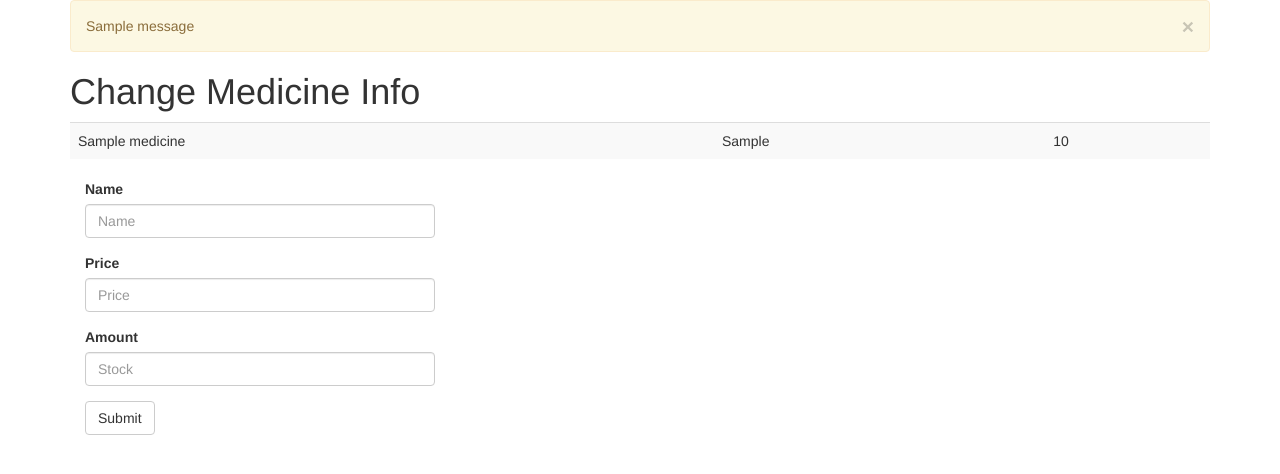
After one commit to Cornslakes/Database-Project-WWI21DSB, a Flask app: template templates/change_entity.html in a window 1280 px wide. The commit adds this page. Shown: the top 474 px of the page. Run offline with Flask 3, Linux system fonts and the light colour scheme; tables that the repository leaves empty hold one stand-in row (values such as "Sample post"); the template is opened without the code that fills it: values that come from a table or form of the project are taken from there, most other values are stand-ins (such as "Sample title", 1, 10 or a date in 2020); one stand-in notice (Sample message) is shown; some libraries are stand-ins or nearby versions.

Commit message:
Edit Button and deduct button for medicine

```diff
--- a/app.py
+++ b/app.py
@@ -1,11 +1,18 @@
 from flask import Flask, url_for, render_template, session, redirect, flash
 from flask_sqlalchemy import SQLAlchemy
 from flask_wtf import FlaskForm
-from wtforms import StringField, SubmitField
+from flask_wtf.form import _Auto
+from wtforms import StringField, SubmitField, SelectField
 from wtforms.validators import DataRequired
 from flask_bootstrap import Bootstrap
 import os
 import uuid
+
+
+# -----------------------------------------------
+# ------------------Basic Setup------------------
+# -----------------------------------------------
+
 
 app = Flask(__name__)
 app.secret_key = "super secret key"
@@ -20,18 +27,76 @@ from models import Medicine, Patient
 
 @app.route("/", methods=["GET", "POST"])
 def index():
+    title = "great things comming soon"
+    return render_template("MyHosptial.html", title=title)
+
+
+# ---------------------------------------------------------
+# ------------------Functionality Patient------------------
+# ---------------------------------------------------------
+
+
+# -------Displaying Patient Table-------
+# Routing to Patients Table
+@app.route("/patient", methods=["GET", "POST"])
+def patient():
     title = "List of patients:"
     patient = Patient.query.order_by(Patient.Patient_Name.desc()).all()
     return render_template("patient.html", patient=patient)
 
 
-@app.route("/medicine")
-def medicine_stock():
-    title = "List of current medicine stock:"
-    medicine = Medicine.query.order_by(Medicine.Medicine_Name.desc()).all()
-    return render_template("medicine.html", medicine=medicine)
+# -------Add Patient-------
+# defining the Form Entry fields for Patients
+class PatientForm(FlaskForm):
+    name = StringField(
+        "Name",
+        validators=[DataRequired()],
+        render_kw={"placeholder": "Patient Name"},
+    )
+    forename = StringField(
+        "Forename",
+        validators=[DataRequired()],
+        render_kw={"placeholder": "Patient Forename"},
+    )
+    # Define the choices for the dropdown menu
+    choices = [
+        ("m", "Male"),
+        ("f", "Female"),
+    ]
+    sex = SelectField("Sex", choices=choices, validators=[DataRequired()])
+    birthdate = StringField(
+        "Birthdate",
+        validators=[DataRequired()],
+        render_kw={"placeholder": "year-month-day"},
+    )
+
+    submit = SubmitField("Submit")
 
 
+# Routing to the form that adds Patinets
+@app.route("/add_patient", methods=["GET", "POST"])
+def add_patient():
+    form = PatientForm()
+    if form.validate_on_submit():
+        patient = Patient(
+            Patient_ID=uuid.uuid4(),
+            Patient_Name=form.name.data,
+            Patient_Forename=form.forename.data,
+            Patient_Sex=form.sex.data,
+            Patient_Birthdate=form.birthdate.data,
+        )
+        db.session.add(patient)
+        db.session.commit()
+        session["known"] = False
+        session["name"] = form.name.data
+        return redirect("/patient")
+    return render_template("add_entity.html", form=form)
+
+
+# -------Delete Patient-------
+
+
+# Routing to Delete functionality for patients
 @app.route("/delete_patient/<id>")
 def delete_patient(id):
     patient = Patient.query.filter_by(Patient_ID=id).first()
@@ -40,16 +105,44 @@ def delete_patient(id):
         db.session.delete(patient)
         db.session.commit()
         flash(msg_text)
-    return redirect(url_for("index"))
+    return redirect("/patient")
 
 
+# ----------------------------------------------------------
+# ------------------Functionality Medicine------------------
+# ----------------------------------------------------------
+
+
+# -------Displaying Medicine Table-------
+@app.route("/medicine")
+def medicine_stock():
+    title = "List of current medicine stock:"
+    medicine = Medicine.query.order_by(Medicine.Medicine_Name.desc()).all()
+    return render_template("medicine.html", medicine=medicine)
+
+
+# -------Add Medicine-------
+# defining the Form Entry fields for Medicines
 class MedicineForm(FlaskForm):
-    name = StringField("Name", validators=[DataRequired()])
-    price = StringField("Price", validators=[DataRequired()])
-    amount = StringField("Amount", validators=[DataRequired()])
+    name = StringField(
+        "Name",
+        validators=[DataRequired()],
+        render_kw={"placeholder": "Medicine name"},
+    )
+    price = StringField(
+        "Price",
+        validators=[DataRequired()],
+        render_kw={"placeholder": "Price"},
+    )
+    amount = StringField(
+        "Amount",
+        validators=[DataRequired()],
+        render_kw={"placeholder": "Stock"},
+    )
     submit = SubmitField("Submit")
 
 
+# Routing to the form that adds medicines
 @app.route("/add_medicine", methods=["GET", "POST"])
 def add_medicine():
     form = MedicineForm()
@@ -69,4 +162,73 @@ def add_medicine():
             session["known"] = True
         session["name"] = form.name.data
         return redirect("/medicine")
-    return render_template("add_medicine.html", form=form)
+    return render_template("add_entity.html", form=form)
+
+
+# -------Delete Medicine-------
+# Routing to Delete functionality for medicines
+@app.route("/delete_medicine/<id>")
+def delete_medicine(id):
+    medicine = Medicine.query.filter_by(Medicine_ID=id).first()
+    if patient:
+        msg_text = "Medicine %s successfully removed" % str(medicine)
+        db.session.delete(medicine)
+        db.session.commit()
+        flash(msg_text)
+    return redirect("/medicine")
+
+
+# -------Change Medicine-------
+class ChangeMedicineForm(FlaskForm):
+    name = StringField(
+        "Name",
+        validators=[DataRequired()],
+        render_kw={"placeholder": "Name"},
+    )
+    price = StringField(
+        "Price",
+        validators=[DataRequired()],
+        render_kw={"placeholder": "Price"},
+    )
+    amount = StringField(
+        "Amount",
+        validators=[DataRequired()],
+        render_kw={"placeholder": "Stock"},
+    )
+    submit = SubmitField("Submit")
+
+
+# Routing to the form that adds medicines
+@app.route("/change_medicine/<id>", methods=["GET", "POST"])
+def change_medicine(id):
+    form = ChangeMedicineForm("Hallo")
+    medicine = Medicine.query.filter_by(Medicine_ID=id).first()
+
+    if form.validate_on_submit():
+        if form.name.data in [
+            medication.Medicine_Name for medication in Medicine.query.all()
+        ]:
+            flash(
+                "Error: sorry it doenst work but the problem is that you know that the name you are trying to rename this this is already in stock no i meant that the name in in the table already exists, so it exists and that is why you cant create another if you doidnt understand that i dindt understand too, but just try it again with a different name. \n by the way, Did you know that the answer to life is 42?"
+            )
+        else:
+            medicine.Medicine_Name = form.name.data
+            medicine.Medicine_Pricing = form.price.data
+            medicine.Medicine_Amount = form.amount.data
+            db.session.commit()
+            session["known"] = False
+            session["name"] = form.name.data
+        return redirect("/medicine")
+    return render_template("change_entity.html", form=form, medicine=medicine)
+
+
+# -------Stock -1-------
+@app.route("/stock_minus_one/<id>", methods=["GET", "POST"])
+def stock_minus_one(id):
+    medicine = Medicine.query.filter_by(Medicine_ID=id).first()
+    if medicine.Medicine_Amount > 0:
+        medicine.Medicine_Amount -= 1
+        db.session.commit()
+    else:
+        flash("Error: Minimum stock is 0")
+    return redirect("/medicine")
--- /dev/null
+++ b/templates/MyHosptial.html
@@ -0,0 +1,6 @@
+{% extends "base.html" %} {% import "bootstrap/wtf.html" as wtf %} {% block
+title %}Company{% endblock %} {% block page_content %}
+<div class="page-header">
+  <h1>{{title}}</h1>
+</div>
+{% endblock %}
--- /dev/null
+++ b/templates/change_entity.html
@@ -0,0 +1,23 @@
+{% extends "bootstrap/base.html" %} {% import "bootstrap/wtf.html" as wtf %} {%
+block title %}Company{% endblock %} {% block head %} {{ super() }} {% endblock
+%} {% block content %}
+<div class="container">
+  {% for message in get_flashed_messages() %}
+  <div class="alert alert-warning">
+    <button type="button" class="close" data-dismiss="alert">&times;</button>
+    {{ message }}
+  </div>
+  {% endfor %} {% block page_content %}
+
+  <h1>Change Medicine Info</h1>
+  <table class="table table-dark table-striped">
+    <tr>
+      <td class="med_name">{{medicine.Medicine_Name}}</td>
+      <td class="med_name">{{medicine.Medicine_Pricing}}</td>
+      <td class="med_name">{{medicine.Medicine_Amount}}</td>
+    </tr>
+  </table>
+  <div class="col-md-4">{{ wtf.quick_form(form) }}</div>
+  {% endblock %}
+</div>
+{% endblock %} {% block scripts %} {{ super() }} {% endblock %}
```
Also changed, not shown: templates/base.html (+13 -21 lines), templates/medicine.html (+22 -0 lines), templates/patient.html (+14 -9 lines), templates/add_entity.html (renamed from templates/add_medicine.html).
